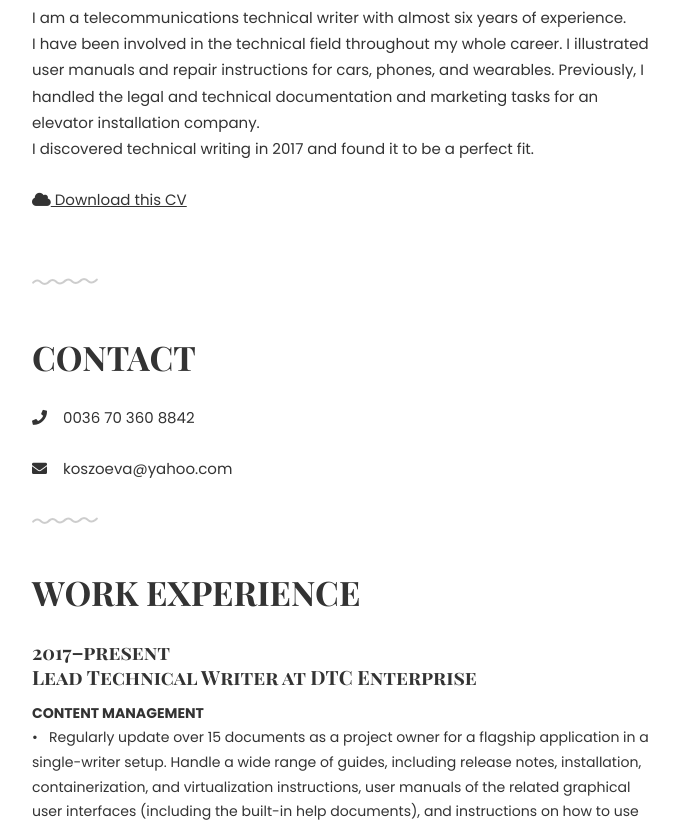
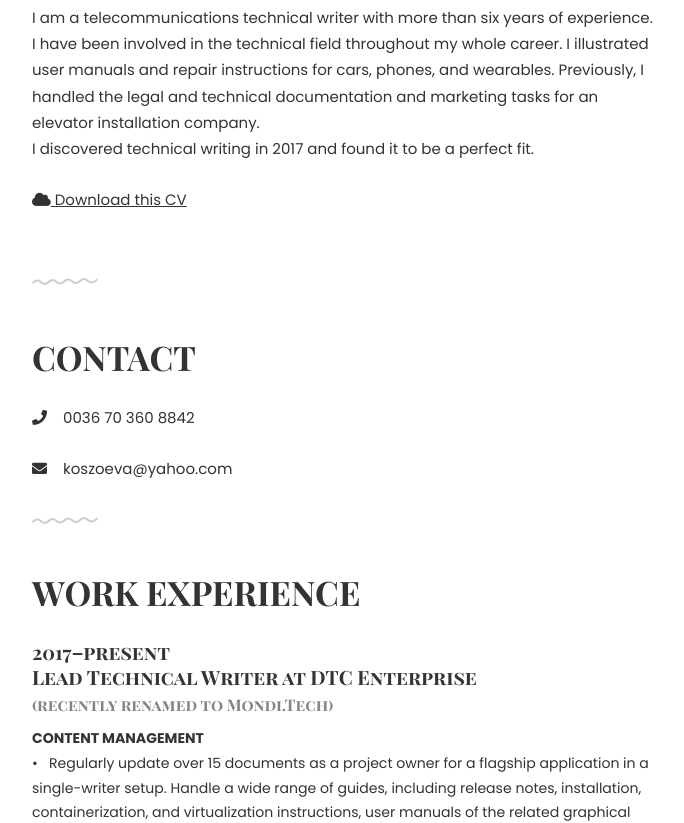
Before and after one commit to koszoeva/cv, a plain HTML site: page index.html in a window 1280 px wide. Shown: the part 372-1195 px from the top of the page, without its empty margins (297-981 px from the left). Drawn offline with Linux system fonts and the light colour scheme.

Commit message:
added company name change + updated CV

```diff
--- a/index.html
+++ b/index.html
@@ -56,7 +56,7 @@
 					<h1>I am Éva Kószó<br><span id="typed"></span></h1>
 				</div>
 				<h4>TL;DR</h4>
-				<p>I am a telecommunications technical writer with almost six years of experience. <br>
+				<p>I am a telecommunications technical writer with more than six years of experience. <br>
 					I have been involved in the technical field throughout my whole career.
 					I illustrated user manuals and repair instructions for cars, phones, and wearables.
 					Previously, I handled the legal and technical documentation and marketing tasks for an
@@ -87,7 +87,7 @@
 		<div class="container">
 
 			<h1>Work Experience</h1>
-			<h3>2017–present <br>Lead Technical Writer at DTC Enterprise</h3>
+			<h3>2017–present <br>Lead Technical Writer at DTC Enterprise</br><ph style="color:#838383; font-size: 16px;">(recently renamed to Mondi.Tech)</ph></h3>
 			<ul class="work-list">
 				<li><b>CONTENT MANAGEMENT</b></li>
 				<li>•&nbsp;&nbsp;&nbsp;Regularly update over 15 documents as a project owner for a flagship
```
Also changed, not shown: 1 other file.
